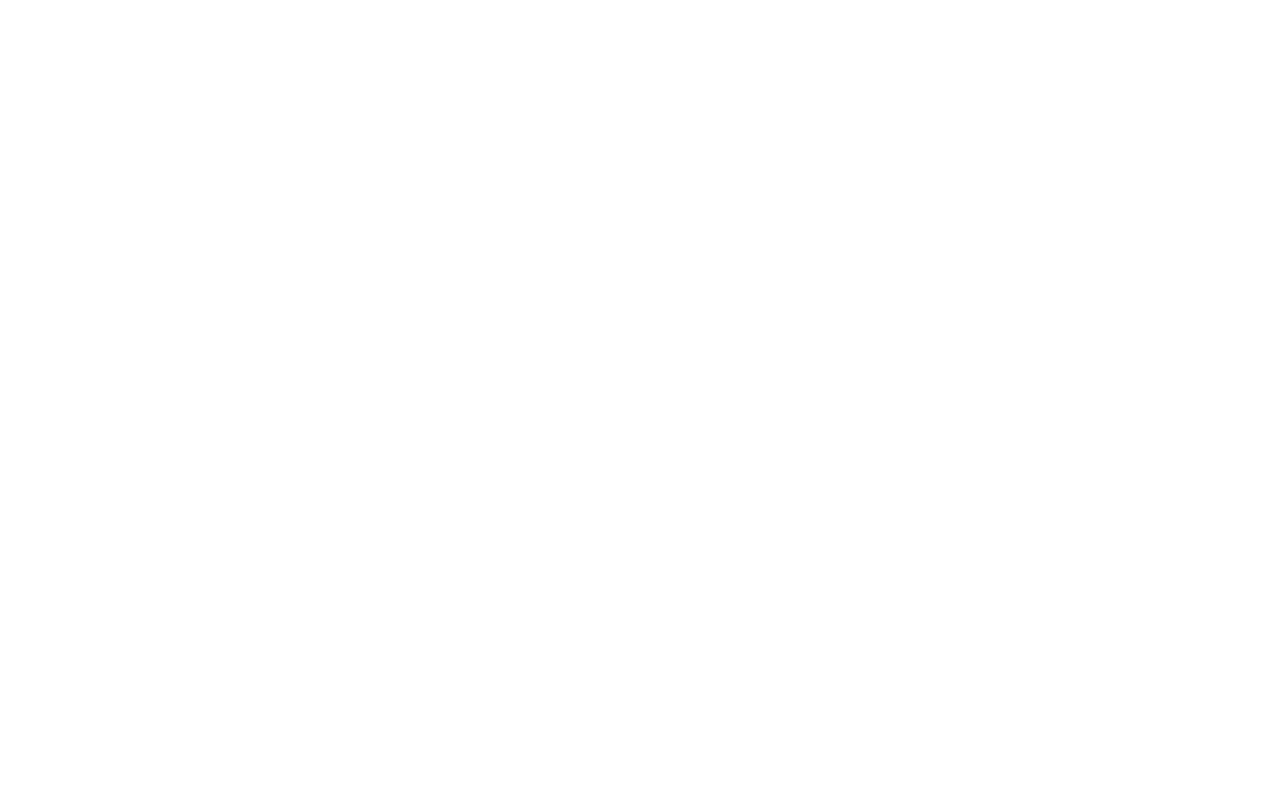
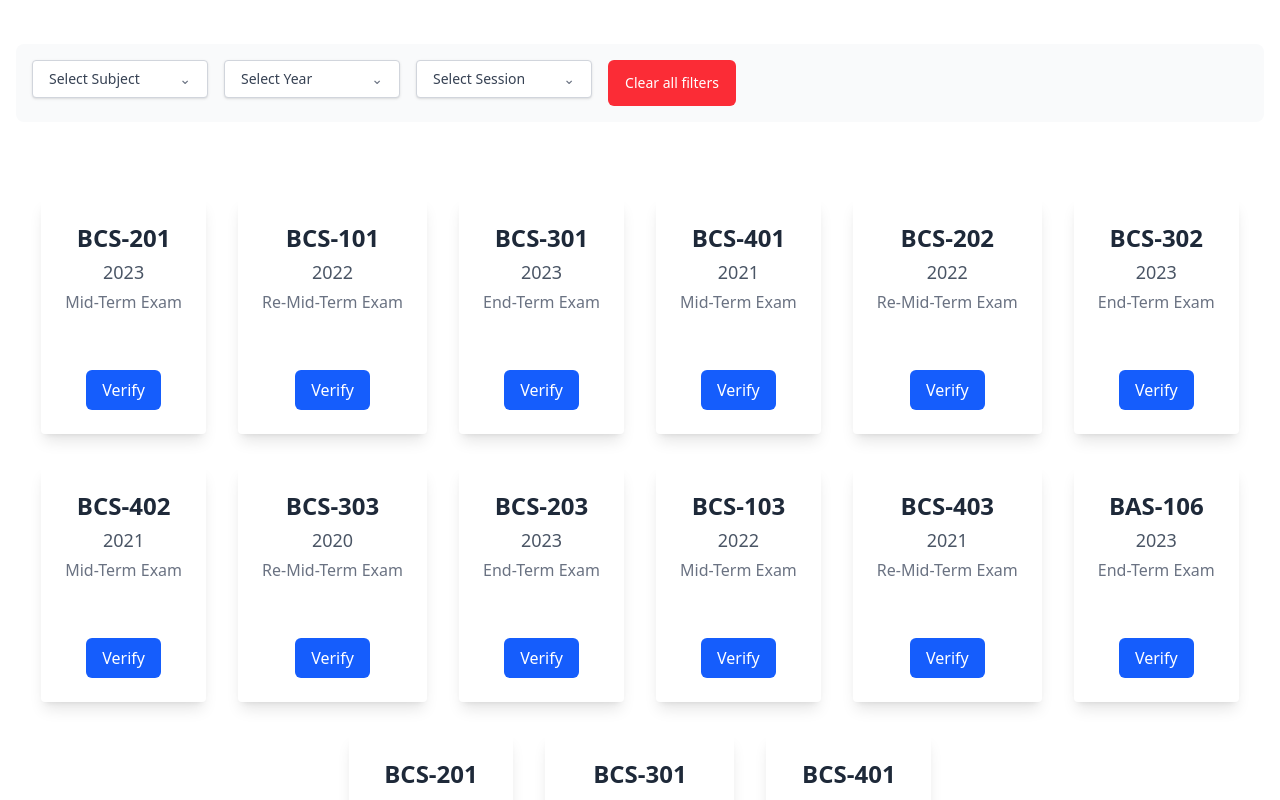
Before and after one commit to Ananya-Bhardwaj/TESS-Frontend, a React (Vite) app: page /exam-div in a window 1280 px wide. Shown: the top 800 px of the page. Built offline with nearby package versions, Linux system fonts and the light colour scheme.

Commit message:
exam div dashboard ui added

```diff
--- a/package.json
+++ b/package.json
@@ -13,7 +13,9 @@
     "@tailwindcss/vite": "^4.1.4",
     "react": "^19.0.0",
     "react-dom": "^19.0.0",
+    "react-hot-toast": "^2.5.2",
     "react-router-dom": "^6.30.0",
+    "react-toastify": "^11.0.5",
     "tailwindcss": "^4.1.4"
   },
   "devDependencies": {
--- a/src/App.jsx
+++ b/src/App.jsx
@@ -7,10 +7,12 @@
 import ExamDivDashboard from "./pages/ExamDivDashboard";
 import UploadPaper from "./pages/UploadPaper";
 import HomePage from "./pages/HomePage";
+import { ToastContainer } from "react-toastify";
 
 function App() {
   return (
     <div>
+      <ToastContainer/>
       <Routes>
         <Route path="/login" element={<Login />} />
         <Route path="/register" element={<Register />} />
--- /dev/null
+++ b/src/assets/assets.js
@@ -0,0 +1,141 @@
+export const examPapers = [
+  {
+    id: 1,
+    subjectCode: "BCS-201",
+    session: "Mid-Term",
+    year: "2023",
+    paperPath: "./papers/paper1.pdf",
+    uploadedBy: "Doraemon",
+  },
+  {
+    id: 2,
+    subjectCode: "BCS-101",
+    session: "Re-Mid-Term",
+    year: "2022",
+    paperPath: "./papers/paper2.pdf",
+    uploadedBy: "Nobita",
+  },
+  {
+    id: 3,
+    subjectCode: "BCS-301",
+    session: "End-Term",
+    year: "2023",
+    paperPath: "./papers/paper3.pdf",
+    uploadedBy: "Shizuka",
+  },
+  {
+    id: 4,
+    subjectCode: "BCS-401",
+    session: "Mid-Term",
+    year: "2021",
+    paperPath: "./papers/paper4.pdf",
+    uploadedBy: "Gian",
+  },
+  {
+    id: 5,
+    subjectCode: "BCS-202",
+    session: "Re-Mid-Term",
+    year: "2022",
+    paperPath: "./papers/paper5.pdf",
+    uploadedBy: "Suneo",
+  },
+  {
+    id: 6,
+    subjectCode: "BCS-302",
+    session: "End-Term",
+    year: "2023",
+    paperPath: "./papers/paper6.pdf",
+    uploadedBy: "Dekisugi",
+  },
+  {
+    id: 7,
+    subjectCode: "BCS-402",
+    session: "Mid-Term",
+    year: "2021",
+    paperPath: "./papers/paper7.pdf",
+    uploadedBy: "Dorami",
+  },
+  {
+    id: 8,
+    subjectCode: "BCS-303",
+    session: "Re-Mid-Term",
+    year: "2020",
+    paperPath: "./papers/paper8.pdf",
+    uploadedBy: "Jaiko",
+  },
+  {
+    id: 9,
+    subjectCode: "BCS-203",
+    session: "End-Term",
+    year: "2023",
+    paperPath: "./papers/paper9.pdf",
+    uploadedBy: "Sensei",
+  },
+  {
+    id: 10,
+    subjectCode: "BCS-103",
+    session: "Mid-Term",
+    year: "2022",
+    paperPath: "./papers/paper10.pdf",
+    uploadedBy: "Hidetoshi",
+  },
+  {
+    id: 11,
+    subjectCode: "BCS-403",
+    session: "Re-Mid-Term",
+    year: "2021",
+    paperPath: "./papers/paper11.pdf",
+    uploadedBy: "Tamako",
+  },
+  {
+    id: 12,
+    subjectCode: "BAS-106",
+    session: "End-Term",
+    year: "2023",
+    paperPath: "./papers/paper12.pdf",
+    uploadedBy: "Perman",
+  },
+  {
+    id: 13,
+    subjectCode: "BCS-201",
+    session: "Mid-Term",
+    year: "2020",
+    paperPath: "./papers/paper13.pdf",
+    uploadedBy: "Kiteretsu",
+  },
+  {
+    id: 14,
+    subjectCode: "BCS-301",
+    session: "Re-Mid-Term",
+    year: "2022",
+    paperPath: "./papers/paper14.pdf",
+    uploadedBy: "Chibi",
+  },
+  {
+    id: 15,
+    subjectCode: "BCS-401",
+    session: "End-Term",
+    year: "2023",
+    paperPath: "./papers/paper15.pdf",
+    uploadedBy: "Mini-Dora",
+  },
+];
+
+export const filterOptions = {
+  subjects: [
+    "BCS-101",
+    "BCS-201",
+    "BCS-301",
+    "BCS-401",
+    "BCS-202",
+    "BCS-302",
+    "BCS-402",
+    "BCS-303",
+    "BCS-203",
+    "BCS-103",
+    "BCS-403",
+    "BAS-106",
+  ],
+  sessions: ["Mid-Term", "Re-Mid-Term", "End-Term"],
+  years: ["2020", "2021", "2022", "2023"],
+};
--- /dev/null
+++ b/src/components/DropdownButton.jsx
@@ -0,0 +1,96 @@
+import React, { useState } from "react";
+import { filterOptions } from "../assets/assets"; // Assuming filter options are here
+
+const CustomDropdown = ({ id, label, options, value, onChange }) => {
+  const [isOpen, setIsOpen] = useState(false);
+
+  return (
+    <div className="flex flex-col w-44 text-sm relative">
+      <button
+        type="button"
+        className="peer group w-full text-left px-4 py-2 border rounded bg-white text-gray-700 border-gray-300 shadow-sm hover:bg-gray-50 focus:outline-none flex justify-between items-center"
+        onClick={() => setIsOpen(!isOpen)}
+        aria-expanded={isOpen}
+        aria-haspopup="listbox"
+        aria-labelledby={`${id}-label`}
+      >
+        <span>{value || label}</span>
+        <span className="text-gray-500 transform transition-transform duration-200">
+          {isOpen ? "⌃" : "⌄"}
+        </span>
+      </button>
+
+      {isOpen && (
+        <ul
+          className="absolute z-10 w-full bg-white border border-gray-300 rounded shadow-md mt-1 py-2 top-full max-h-60 overflow-y-auto"
+          role="listbox"
+          aria-labelledby={`${id}-label`}
+        >
+          {options.map((option) => (
+            <li
+              key={option}
+              className="px-4 py-2 hover:bg-indigo-500 hover:text-white cursor-pointer"
+              onClick={() => {
+                onChange(option);
+                setIsOpen(false);
+              }}
+              role="option"
+              aria-selected={value === option}
+            >
+              {option}
+            </li>
+          ))}
+        </ul>
+      )}
+    </div>
+  );
+};
+
+const DropdownButton = ({ filters, setFilters }) => {
+  const handleFilterChange = (name, value) => {
+    setFilters((prev) => ({
+      ...prev,
+      [name]: value,
+    }));
+  };
+
+  return (
+    <div className="flex flex-wrap gap-4 p-4 bg-gray-50 rounded-lg">
+      <CustomDropdown
+        id="subject"
+        label="Select Subject"
+        options={filterOptions.subjects}
+        value={filters.subject}
+        onChange={(val) => handleFilterChange("subject", val)}
+      />
+      <CustomDropdown
+        id="year"
+        label="Select Year"
+        options={filterOptions.years}
+        value={filters.year}
+        onChange={(val) => handleFilterChange("year", val)}
+      />
+      <CustomDropdown
+        id="session"
+        label="Select Session"
+        options={filterOptions.sessions}
+        value={filters.session}
+        onChange={(val) => handleFilterChange("session", val)}
+      />
+      {/* <button
+        type="submit"
+        className="bg-indigo-500 w-32 h-[46px] rounded-md text-sm text-white"
+      >
+        Search
+      </button> */}
+      <button
+        className="bg-red-500 cursor-pointer hover:bg-red-800 w-32 h-[46px] rounded-md text-sm text-white"
+        onClick={() => setFilters({ subject: "", year: "", session: "" })}
+      >
+        Clear all filters
+      </button>
+    </div>
+  );
+};
+
+export default DropdownButton;
--- /dev/null
+++ b/src/components/ExamPaperCard.jsx
@@ -0,0 +1,68 @@
+import React, { useState } from 'react';
+import { toast } from 'react-toastify';
+import 'react-toastify/dist/ReactToastify.css';
+
+const ExamPaperCard = ({ subjectCode, year, session }) => {
+  const [isVerified, setIsVerified] = useState(false);
+  const [isLoading, setIsLoading] = useState(false);
+
+  const handleVerification = () => {
+    setIsLoading(true);
+    setTimeout(() => {
+      const verificationPassed = Math.random() > 0.2; // 80% pass
+      if (verificationPassed) {
+        setIsVerified(true);
+        toast.success('Verification successful!');
+      } else {
+        toast.error('Verification failed. Please try again.');
+      }
+      setIsLoading(false);
+    }, 900);
+  };
+
+  const handleDecryptPaper = () => {
+    toast.info('Decrypting paper...');
+    // Decryption logic here
+  };
+
+  return (
+    <div className="max-w-sm rounded overflow-hidden shadow-lg bg-white p-6 m-4">
+      <div className="text-center">
+        <h2 className="text-2xl font-bold text-gray-800 mb-1">{subjectCode}</h2>
+        <p className="text-lg text-gray-600 mb-1">{year}</p>
+        <p className="text-md text-gray-500 mb-6">{session} Exam</p>
+
+        <div className="h-8" />
+
+        {!isVerified ? (
+          <button
+            onClick={handleVerification}
+            disabled={isLoading}
+            className={`px-4 py-2 rounded-md text-white font-medium ${
+              isLoading ? 'bg-gray-400' : 'bg-blue-600 hover:bg-blue-700'
+            }`}
+          >
+            {isLoading ? 'Verifying...' : 'Verify'}
+          </button>
+        ) : (
+          <div className="flex flex-col space-y-2">
+            <button
+              onClick={handleDecryptPaper}
+              className="px-4 py-2 bg-green-600 hover:bg-green-700 text-white font-medium rounded-md"
+            >
+              Decrypt Paper
+            </button>
+            <button
+              onClick={() => setIsVerified(false)}
+              className="text-sm text-gray-500 hover:text-gray-700"
+            >
+              Verify again
+            </button>
+          </div>
+        )}
+      </div>
+    </div>
+  );
+};
+
+export default ExamPaperCard;
--- a/src/pages/ExamDivDashboard.jsx
+++ b/src/pages/ExamDivDashboard.jsx
@@ -1,11 +1,49 @@
-import React from 'react'
+import React, { useState } from "react";
+import { examPapers } from "../assets/assets";
+import DropdownButton from "../components/DropdownButton";
+import ExamPaperCard from "../components/ExamPaperCard";
+
 
 const ExamDivDashboard = () => {
+  // Filters state
+  const [filters, setFilters] = useState({
+    subject: "",
+    year: "",
+    session: "",
+  });
+
+  // Filter papers based on selected filters
+  const filteredPapers = examPapers.filter((paper) => {
+    const subjectMatch = filters.subject ? paper.subjectCode === filters.subject : true;
+    const yearMatch = filters.year ? paper.year === filters.year : true;
+    const sessionMatch = filters.session ? paper.session === filters.session : true;
+
+    // If all filter conditions match, include the paper
+    return subjectMatch && yearMatch && sessionMatch;
+  });
+
   return (
-    <div>
+    <div className="container mt-7  mx-auto p-4">
+      {/* Filter Dropdowns */}
+      <DropdownButton filters={filters} setFilters={setFilters} />
 
+      {/* Displaying Papers */}
+      <div className="flex flex-wrap justify-center mt-15">
+        {filteredPapers.length > 0 ? (
+          filteredPapers.map((paper, idx) => (
+            <ExamPaperCard
+              key={idx}
+              subjectCode={paper.subjectCode}
+              year={paper.year}
+              session={paper.session}
+            />
+          ))
+        ) : (
+          <p>No papers found with the selected filters.</p>
+        )}
+      </div>
     </div>
-  )
-}
+  );
+};
 
-export default ExamDivDashboard
+export default ExamDivDashboard;
```
Also changed, not shown: src/pages/FacultyDashboard.jsx (line endings or trailing spaces), 1 other file (tests, documents, lock files or other folders).
